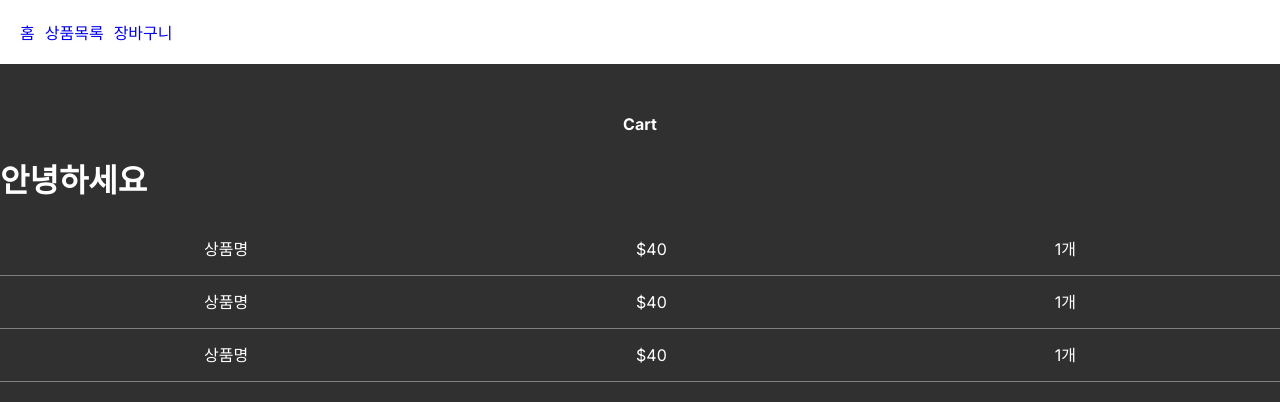
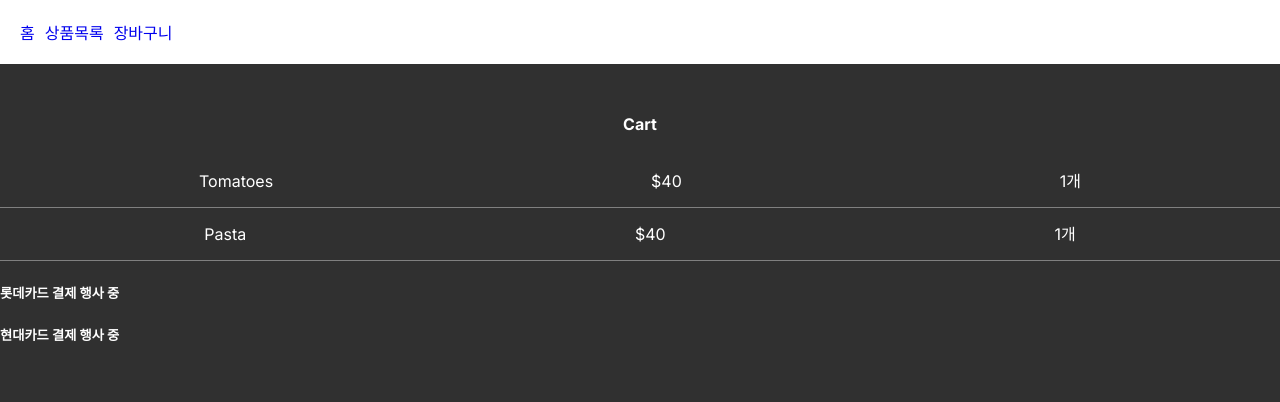
Before and after one commit to ktyoung/Next.js, a Next.js app in the folder fresh/: page /cart in a window 1280 px wide. Shown: the top 402 px of the page. Built offline with nearby package versions, Linux system fonts and the light colour scheme.

Commit message:
props 문법

```diff
--- a/fresh/app/cart/data.js
+++ /dev/null
@@ -1,8 +0,0 @@
-let title = "Cart";
-let subTitle = "My Cart";
-
-function Welcome() {
-  return <h1>안녕하세요</h1>;
-}
-
-export { title, subTitle, Welcome };
--- a/fresh/app/cart/page.js
+++ b/fresh/app/cart/page.js
@@ -1,31 +1,30 @@
-// Next.js 컴포넌트는 종류가 2개
-// 1-1. server component : 로딩 속도 빠름, 검색엔진 노출 유리
-//      → html에 자바스크립트 기능 넣기 불가능
-//      → useState, useEffect 등 사용 불가
-// 1-2. client component : 로딩속도 느림(자바스크립트 필요, hydration 필요)
-//      → 자바스크립트 기능 및 useState, useEffect 등 사용 가능
-// 1-3. 큰 페이지는 server component, JS기능 필요한 곳만 client component
-
-import { Welcome, subTitle, title } from "./data";
+// 1. props 문법
+// 1-1. <자식Component 작명="전송할데이터" />
+// 1-2. 자식은 props.작명
 
 export default function Cart() {
+  let product = ["Tomatoes", "Pasta"];
   return (
     <div>
-      <h4 className="title">{title}</h4>
-      <Welcome />
-      <CartItem />
-      <CartItem />
-      <CartItem />
+      <h4 className="title">Cart</h4>
+      <CartItem product={product[0]} />
+      <CartItem product={product[1]} />
+      <Banner card="롯데카드" />
+      <Banner card="현대카드" />
     </div>
   );
 }
 
-function CartItem() {
+function CartItem(props) {
   return (
     <div className="cart-item">
-      <p>상품명</p>
+      <p>{props.product}</p>
       <p>$40</p>
       <p>1개</p>
     </div>
   );
 }
+
+function Banner(props) {
+  return <h5>{props.card} 결제 행사 중</h5>;
+}
```
